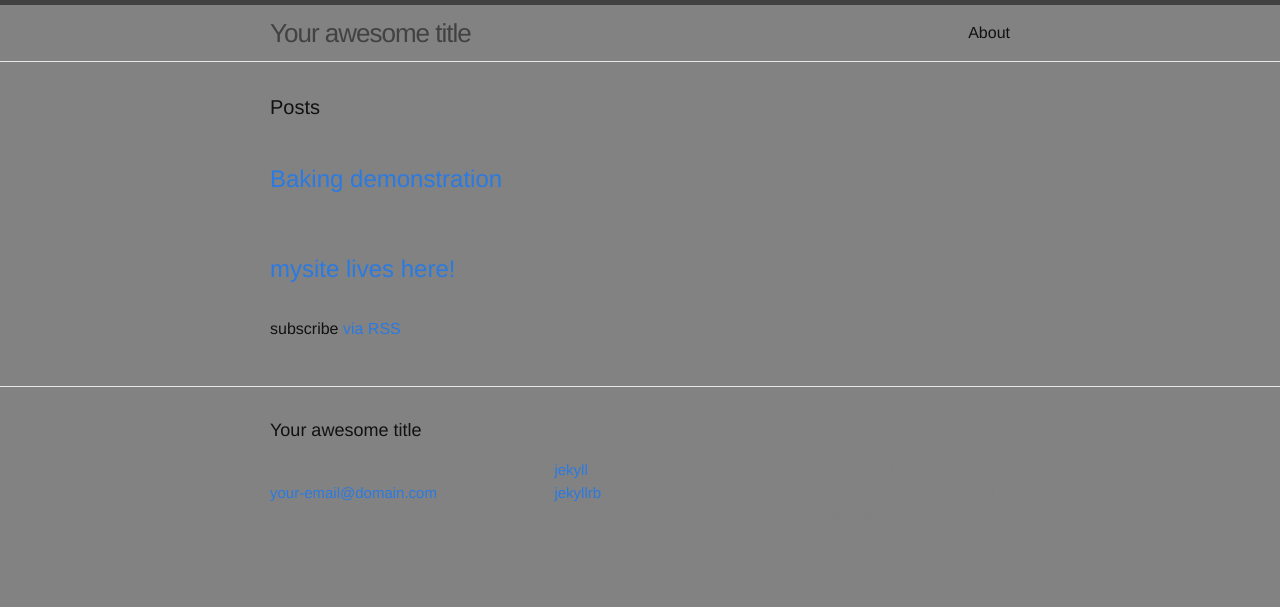
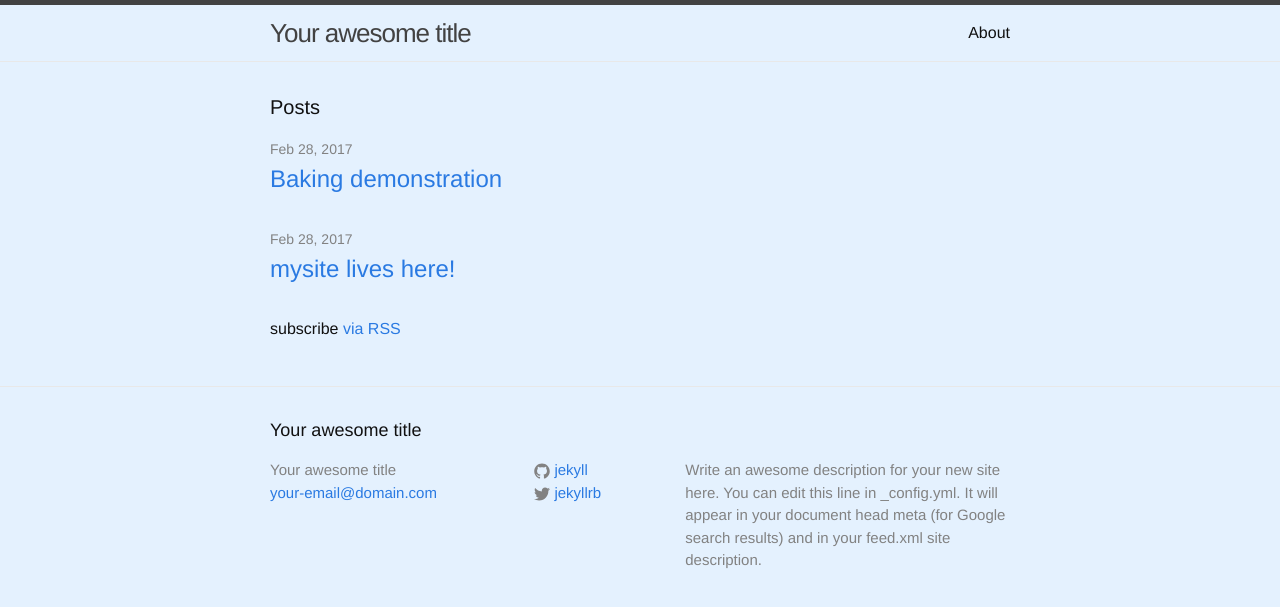
Before and after one commit to scrampin/scrampin.github.io, a Jekyll site: the page built from index.html, in a window 1280 px wide. Shown: the top 607 px of the page. Built offline with Jekyll 4.4.1, drawn with Linux system fonts in a browser that asks for light colours.

Commit message:
changed background color to blue

```diff
--- a/css/main.scss
+++ b/css/main.scss
@@ -15,7 +15,7 @@
 $spacing-unit:     30px;
 
 $text-color:       #111;
-$background-color: #828282;
+$background-color: #E4F1FE;
 $brand-color:      #2a7ae2;
 
 $grey-color:       #828282;
```
